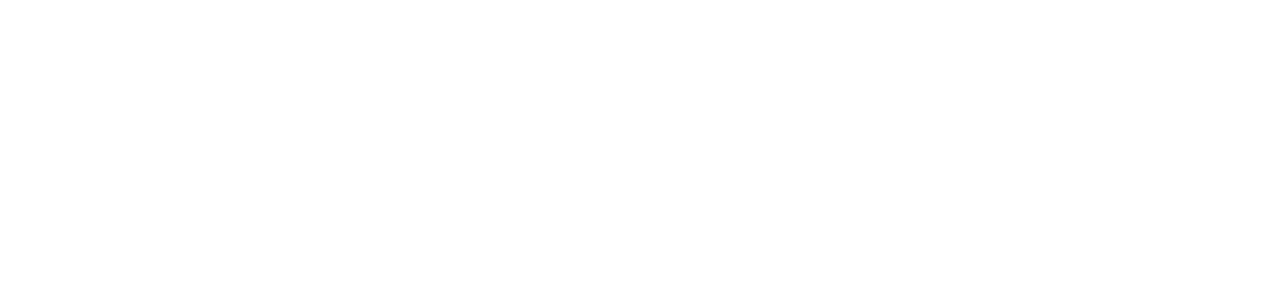
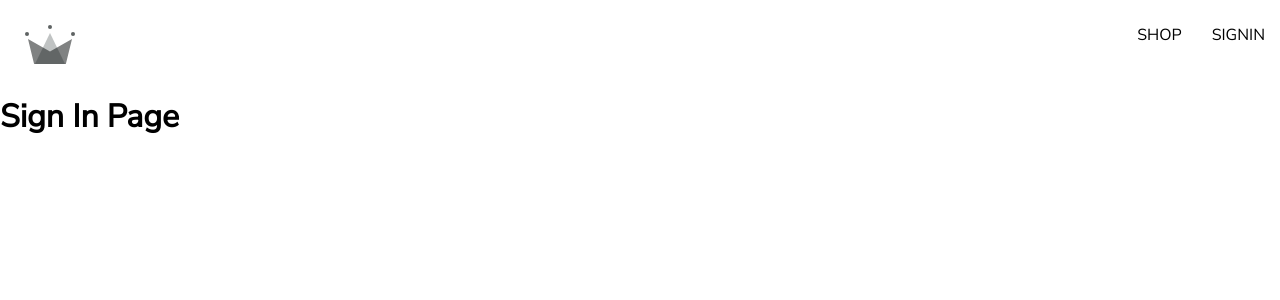
Before and after one commit to EmReedCodes/purrfect-styles, a React (Create React App) app: page /sign-in in a window 1280 px wide. Before the commit this address had no page. Shown: the top 300 px of the page. Built offline with nearby package versions, Linux system fonts and the light colour scheme.

Commit message:
added firebase for signin, created route

```diff
--- a/package.json
+++ b/package.json
@@ -6,6 +6,7 @@
     "@testing-library/jest-dom": "^5.16.5",
     "@testing-library/react": "^13.4.0",
     "@testing-library/user-event": "^13.5.0",
+    "firebase": "^9.15.0",
     "react": "^18.2.0",
     "react-dom": "^18.2.0",
     "react-router-dom": "^6.5.0",
--- a/src/App.js
+++ b/src/App.js
@@ -1,16 +1,22 @@
-
 import Home from "./routes/home/home.component"
-import { Routes, Route } from 'react-router-dom'
+import { Routes, Route } from "react-router-dom"
 import Navigation from "./routes/navigation/navigation.component"
-
+import SignIn from "./routes/sign-in/sign-in.component"
+const Shop = () => {
+  return (
+    <h1>Im Shop Page</h1>
+  )
+}
 
 const App = () => {
   return (
     <Routes>
       <Route path="/" element={<Navigation />}>
         <Route index element={<Home />} />
-        </Route>
-      </Routes>
+        <Route path="shop" element={<Shop />} />
+        <Route path="sign-in" element={<SignIn />} />
+      </Route>
+    </Routes>
   )
 }
 
--- a/src/routes/navigation/navigation.component.jsx
+++ b/src/routes/navigation/navigation.component.jsx
@@ -13,6 +13,9 @@
                     <Link className="nav-link" to='/shop'>
                     SHOP
                     </Link>
+                    <Link className="nav-link" to='/sign-in'>
+                    SIGNIN
+                    </Link>
                 </div>
             </div>
             <Outlet />
--- /dev/null
+++ b/src/routes/sign-in/sign-in.component.jsx
@@ -0,0 +1,11 @@
+
+
+const SignIn = () => {
+  return (
+    <div>
+      <h1>Sign In Page</h1>
+    </div>
+  )
+}
+
+export default SignIn
```
Also changed, not shown: 1 other file (tests, documents, lock files or other folders).
